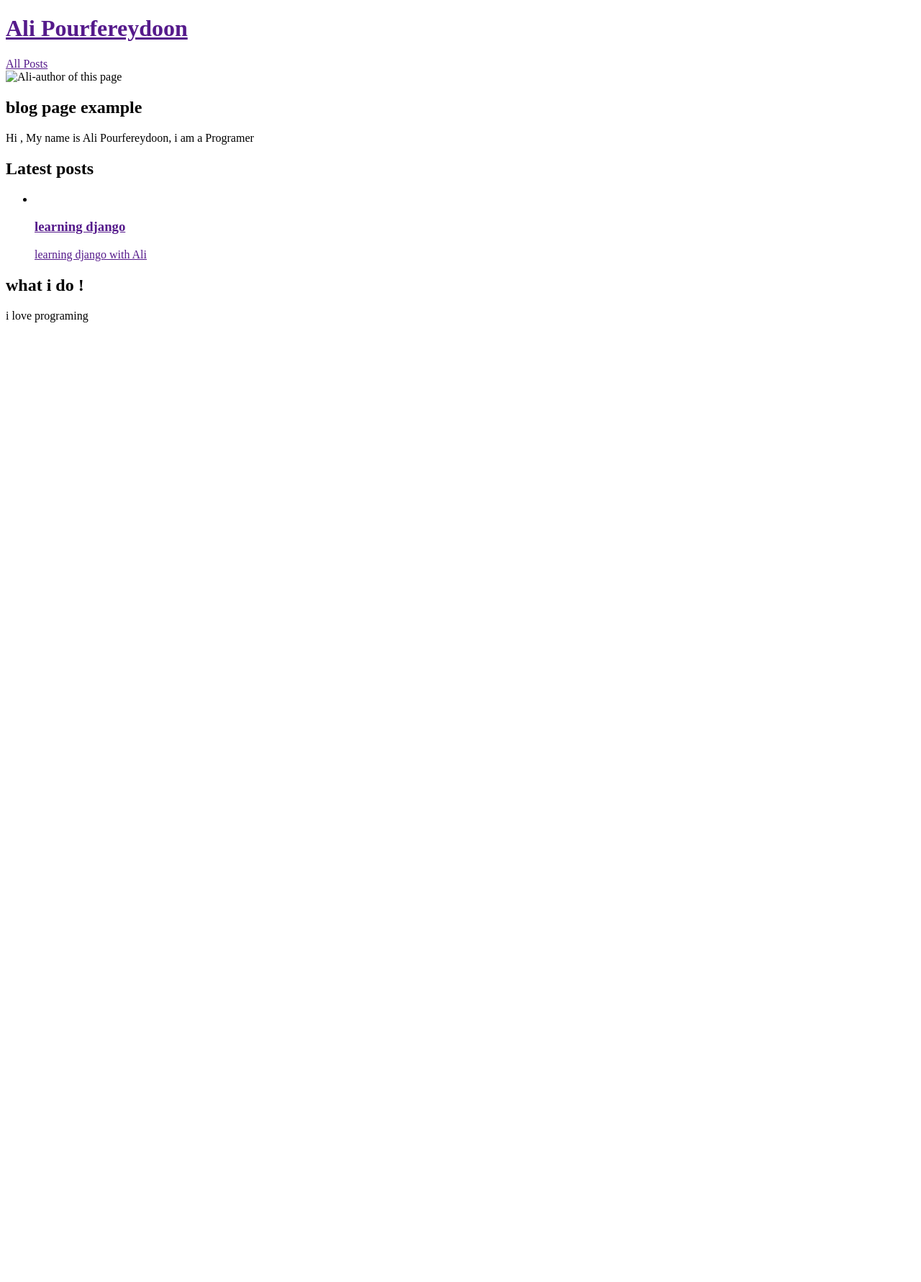
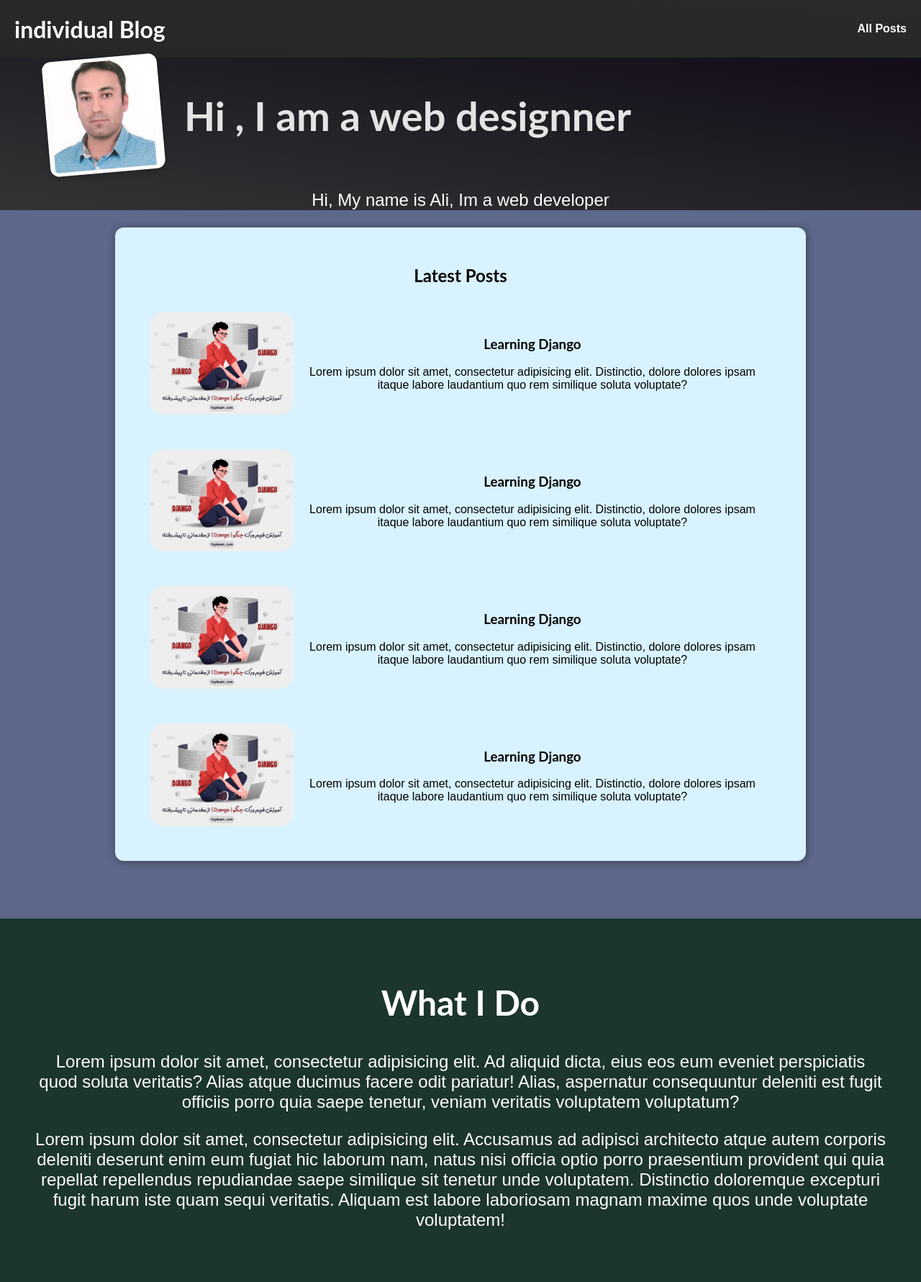
Before and after one commit to alipourfereydoon/blogpage-django, a Django app: page / in a window 1280 px wide. Shown: the whole page at 72% size. Before the commit the page ends 448 px from the top, so only its background shows below. Run offline with Django 5.2, Linux system fonts and the light colour scheme.

Commit message:
add static files forexample photos and css files and setup setting files for ststic files

```diff
--- /dev/null
+++ b/blog/static/blog/index.css
@@ -0,0 +1,143 @@
+#main-navigation {
+    width: 100%;
+    height: 5rem;
+    display: flex;
+    justify-content: space-between;
+    align-items: center;
+    top: 0;
+    left: 0;
+    padding: 5px 20px;
+    background: linear-gradient(to right top, #262727, #292a2b);
+}
+
+#main-navigation a {
+    text-decoration: none;
+    color: white;
+    font-weight: bold;
+}
+
+#main-navigation a:hover,
+#main-navigation a:active {
+    color: #cf79f1;
+}
+
+
+#main-navigation h1 a:hover,
+#main-navigation h1 a:active {
+    color: white;
+}
+
+#welcome {
+    background: linear-gradient(to right top, #343435, #120c18);
+}
+
+#welcome header {
+    display: flex;
+    align-items: center;
+    justify-content: center;
+    margin: 0 auto;
+}
+
+#welcome img {
+    width: 10rem;
+    height: 10rem;
+    object-fit: cover;
+    border: 5px solid white;
+    border-radius: 12px;
+    background-color: #ffe1bf;
+    transform: rotateZ(-5deg);
+    box-shadow: 0 2px 8px rgba(0, 0, 0, .25);
+}
+
+#welcome h2 {
+    font-size: 3.5rem;
+    margin: 0 0 0 2rem;
+    color: #e4e4e4;
+    width: 60rem;
+}
+
+#welcome p {
+    color: white;;
+    font-size: 1.5rem;
+    text-align: center;
+}
+
+#latest-posts {
+    background-color:#d8f3ff;
+    padding: 2rem;
+    border-radius: 12px;
+    width: 60rem;
+    margin: 10px auto;
+    box-shadow: 1px 1px 12px rgba(0, 0, 0, .4);
+}
+
+#latest-posts h2 {
+    text-align: center;
+}
+
+#latest-posts ul {
+    list-style: none;
+    margin: 0;
+    padding: 0;
+    display: flex;
+    flex-direction: column;
+    gap: 1rem;
+}
+
+#latest-posts li {
+    flex: 1;
+}
+
+#about {
+    text-align: center;
+    padding: 3rem;
+    background-color: #1C352D;
+    margin-top: 5rem;
+}
+
+
+#about h2 {
+    font-size: 3rem;
+    color: white;
+}
+
+#about p {
+    font-size: 1.5rem;
+    color: white;
+}
+
+.post {
+    display: flex;
+    flex-direction: column;
+    align-items: center;
+    text-align: center;
+}
+
+.post a {
+    text-decoration: none;
+    color: black;
+    transition: all ease .2s;
+    padding: 1rem;
+}
+
+
+.post a:active,
+.post a:hover {
+    transform: scale(1.1);
+    background-color: #390281;
+    color: white;
+    border-radius: 15px;
+}
+
+
+.post img {
+    width: 200px;
+    border-radius: 20px;
+}
+
+
+.post a {
+    display: flex;
+    justify-content: space-between;
+    align-items: center;
+}
--- a/blog/templates/blog/index.html
+++ b/blog/templates/blog/index.html
@@ -1,44 +1,107 @@
-{% extends "base.html" %}
+{% extends 'base.html' %}
 {% load static %}
+
+{% block header_reference %}
+    <link rel="stylesheet" href="{% static 'blog/index.css' %}">
+{% endblock %}
+
+
 {% block title %}
-blog-page
-{% endblock title %}
+    My Blog
+{% endblock %}
+
 {% block content %}
     <header id="main-navigation">
-    <h1><a href="">Ali Pourfereydoon</a></h1>
+        <h1><a href="">individual Blog</a></h1>
         <nav>
             <a href="">All Posts</a>
         </nav>
     </header>
-<section class="welcome">
+
+    <section id="welcome">
         <header>
-        <img src="" alt="Ali-author of this page">
-        <h2>blog page example</h2>
+            <img src="{% static 'blog/images/master.jpg' %}" alt="Toplearn - Author Of This blog">
+            <h2>Hi , I am a web designner</h2>
         </header>
-    <p>Hi , My name is Ali Pourfereydoon, i am a Programer</p>
+        <p>Hi, My name is Ali, Im a web developer</p>
+    </section>
 
-</section>
     <section id="latest-posts">
-    <h2>Latest posts</h2>
+        <h2>Latest Posts</h2>
         <ul>
             <li>
                 <article class="post">
                     <a href="">
-                <img src="" alt="">
-                    <div class="post_content">
-                        <h3>learning django</h3>
-                        <p>learning django with Ali</p>
+                        <img src="{% static 'blog/images/django.png' %}" alt="learning django">
+                        <div class="post__content">
+                            <h3>Learning Django</h3>
+                            <p>
+                                Lorem ipsum dolor sit amet, consectetur adipisicing elit. Distinctio, dolore dolores
+                                ipsam itaque labore laudantium quo rem similique soluta voluptate?
+                            </p>
                         </div>
-                </img>
+                    </a>
+                </article>
+            </li>
+             <li>
+                <article class="post">
+                    <a href="">
+                        <img src="{% static 'blog/images/django.png' %}" alt="learning django">
+                        <div class="post__content">
+                            <h3>Learning Django</h3>
+                            <p>
+                                Lorem ipsum dolor sit amet, consectetur adipisicing elit. Distinctio, dolore dolores
+                                ipsam itaque labore laudantium quo rem similique soluta voluptate?
+                            </p>
+                        </div>
+                    </a>
+                </article>
+            </li>
+             <li>
+                <article class="post">
+                    <a href="">
+                        <img src="{% static 'blog/images/django.png' %}" alt="learning django">
+                        <div class="post__content">
+                            <h3>Learning Django</h3>
+                            <p>
+                                Lorem ipsum dolor sit amet, consectetur adipisicing elit. Distinctio, dolore dolores
+                                ipsam itaque labore laudantium quo rem similique soluta voluptate?
+                            </p>
+                        </div>
+                    </a>
+                </article>
+            </li>
+             <li>
+                <article class="post">
+                    <a href="">
+                        <img src="{% static 'blog/images/django.png' %}" alt="learning django">
+                        <div class="post__content">
+                            <h3>Learning Django</h3>
+                            <p>
+                                Lorem ipsum dolor sit amet, consectetur adipisicing elit. Distinctio, dolore dolores
+                                ipsam itaque labore laudantium quo rem similique soluta voluptate?
+                            </p>
+                        </div>
                     </a>
                 </article>
              </li>
         </ul>
-
-</section>
-<section id="about">
-    <h2>what i do !</h2>
-    <p>i love programing</p>
     </section>
 
-{% endblock content %}
+    <section id="about">
+        <h2>What I Do</h2>
+        <p>
+            Lorem ipsum dolor sit amet, consectetur adipisicing elit. Ad aliquid dicta, eius eos eum eveniet
+            perspiciatis quod soluta veritatis? Alias atque ducimus facere odit pariatur! Alias, aspernatur consequuntur
+            deleniti est fugit officiis porro quia saepe tenetur, veniam veritatis voluptatem voluptatum?
+        </p>
+        <p>
+            Lorem ipsum dolor sit amet, consectetur adipisicing elit. Accusamus ad adipisci architecto atque autem
+            corporis deleniti deserunt enim eum fugiat hic laborum nam, natus nisi officia optio porro praesentium
+            provident qui quia repellat repellendus repudiandae saepe similique sit tenetur unde voluptatem. Distinctio
+            doloremque excepturi fugit harum iste quam sequi veritatis. Aliquam est labore laboriosam magnam maxime quos
+            unde voluptate voluptatem!
+        </p>
+    </section>
+
+{% endblock %}
--- a/blog_django_example/settings.py
+++ b/blog_django_example/settings.py
@@ -116,7 +116,9 @@ USE_TZ = True
 # https://docs.djangoproject.com/en/5.2/howto/static-files/
 
 STATIC_URL = 'static/'
-
+STATICFILES_DIRS=[
+    BASE_DIR/'static'
+]
 # Default primary key field type
 # https://docs.djangoproject.com/en/5.2/ref/settings/#default-auto-field
 
--- /dev/null
+++ b/static/app.css
@@ -0,0 +1,20 @@
+* {
+    box-sizing: border-box;
+}
+
+html {
+    font-family: sans-serif;
+    background-color: #5D688A;
+}
+
+body {
+    margin: 0;
+    background-color: #5D688A;
+}
+
+h1,
+h2,
+h3 {
+    font-family: Lato, sans-serif;
+    font-weight: bold;
+}
--- a/templates/base.html
+++ b/templates/base.html
@@ -1,15 +1,15 @@
+{% load static %}
+
 <!DOCTYPE html>
 <html lang="en">
 <head>
     <meta charset="UTF-8">
-    <meta name="viewport" content="width=device-width, initial-scale=1.0">
-    <title>
-        {% block title %}{% endblock title %}
-    </title>
-    {% block header_refrense %}{% endblock header_refrense %}
+    <title>{% block title %}{% endblock %}</title>
+    <link rel="stylesheet" href="{% static 'app.css' %}">
+    {% block header_reference %}{% endblock %}
 </head>
 <body>
-    {% block content %}{% endblock content %}
-    {% block footer_references %}{% endblock footer_references %}
+{% block content %}{% endblock %}
+{% block footer_references %}{% endblock %}
 </body>
 </html>
```
Also changed, not shown: blog/static/blog/images/django.png (added), blog/static/blog/images/master.jpg (added), blog/static/blog/images/ml.png (added), blog/static/blog/images/python.png (added), db.sqlite3. Lines whose indentation alone changed are shown as unchanged.
